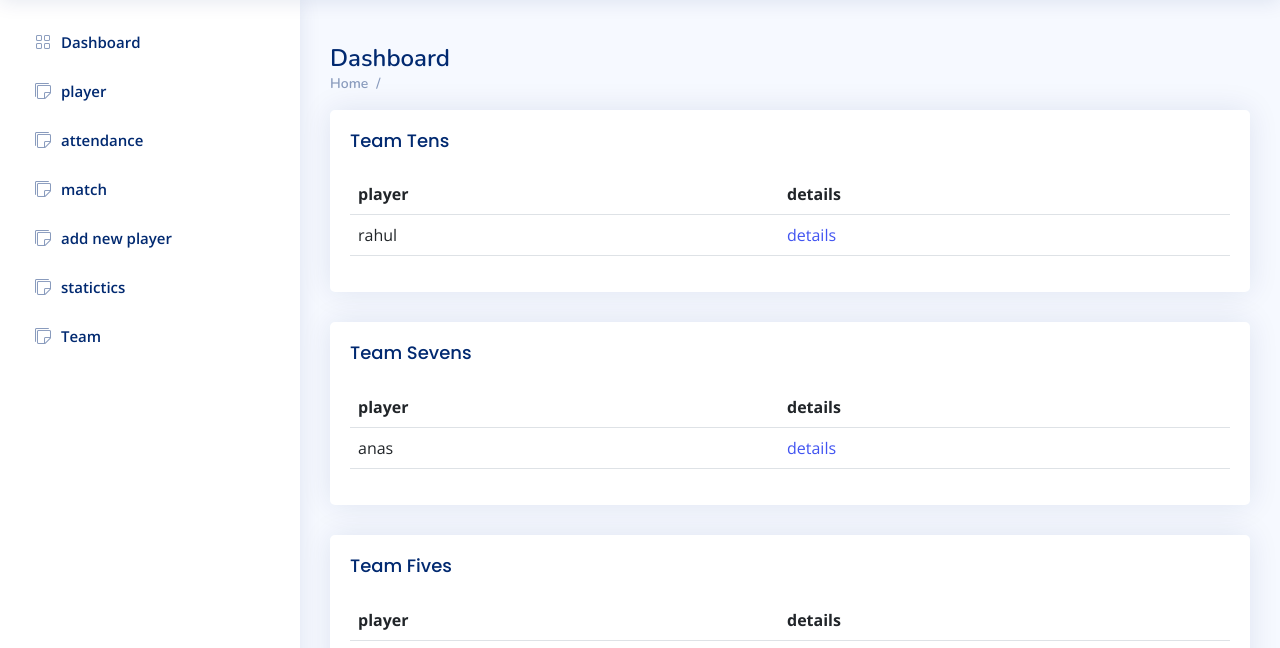
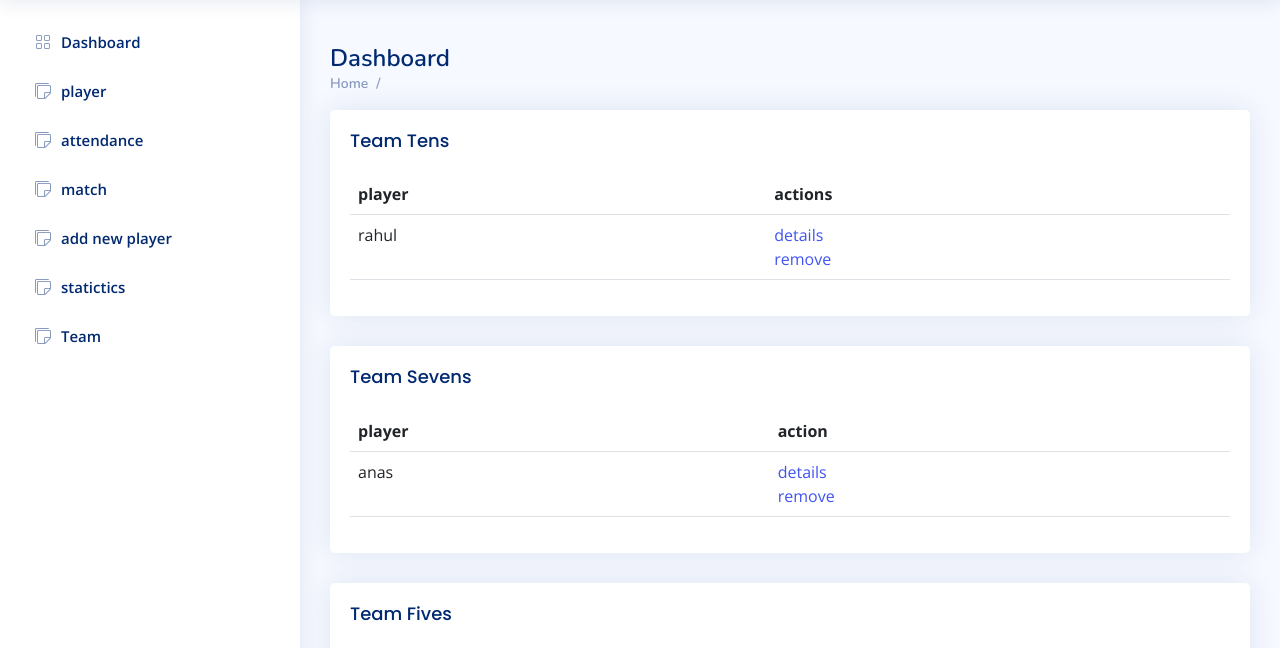
Before and after one commit to sufaidmk18/Football-main, a Django app: page /coach/team/ in a window 1280 px wide. Shown: the part 60-708 px from the top of the page. Run offline with Django 4.2, Linux system fonts and the light colour scheme; data comes from the database, SQL or seed files in the repository; both versions use the stored data as it was after the commit; lists and menus that the app fills with data are empty; some libraries are stand-ins or nearby versions.

Commit message:
add remove from team

```diff
--- a/coach/urls.py
+++ b/coach/urls.py
@@ -26,6 +26,8 @@ urlpatterns = [
     path('static/', views.total_statictics, name="total_statictics"),
     path("team/", views.team_view, name="viewteams"),
     path("team/add/<int:player_id>/<int:team_id>",
-         views.addtoteam, name="addtoteam")
+         views.addtoteam, name="addtoteam"),
+    path("team/remove/<int:player_id>/",
+         views.removefromteam, name="removefromteam")
 
 ]
--- a/coach/views.py
+++ b/coach/views.py
@@ -271,3 +271,8 @@ def addtoteam(request, player_id, team_id):
     else:
         team.objects.create(pname_id=player_id, type_id=team_id)
     return redirect("viewteams")
+
+
+def removefromteam(request, player_id):
+    team.objects.get(pname_id=player_id).delete()
+    return redirect("viewteams")
--- a/templates/coach/team.html
+++ b/templates/coach/team.html
@@ -12,7 +12,8 @@
                       <tr>
 
                         <th scope="col">player</th>
-                        <th scope="col">details</th>
+                        <th scope="col">actions</th>
+
                       </tr>
                     </thead>
                     <tbody>
@@ -20,7 +21,9 @@
                       <tr>
 
                         <td>{{i.pname}}</td>
-                        <td><a href="/coach/stdhome/{{i.id}}"> details</a></td>
+                        <td><a href="/coach/stdhome/{{i.pname.id}}"> details</a>
+                        <br><a href="{% url 'removefromteam' player_id=i.pname.id%}">remove</a>
+                        </td>
 
                       </tr>
                       {% endfor %}
@@ -41,7 +44,7 @@
                       <tr>
 
                         <th scope="col">player</th>
-                        <th scope="col">details</th>
+                        <th scope="col">action</th>
                       </tr>
                     </thead>
                     <tbody>
@@ -49,7 +52,8 @@
                       <tr>
 
                         <td>{{i.pname}}</td>
-                        <td><a href="/coach/stdhome/{{i.id}}"> details</a></td>
+                        <td><a href="/coach/stdhome/{{i.id}}"> details</a>
+                        <br><a href="{% url 'removefromteam' player_id=i.pname.id%}">remove</a></td>
 
                       </tr>
                       {% endfor %}
@@ -78,7 +82,8 @@
                       <tr>
 
                         <td>{{i.pname}}</td>
-                        <td><a href="/coach/stdhome/{{i.id}}"> details</a></td>
+                        <td><a href="/coach/stdhome/{{i.pname.id}}"> details</a>
+                        <br><a href="{% url 'removefromteam' player_id=i.pname.id%}">remove</a></td>
 
                       </tr>
                       {% endfor %}
```
Also changed, not shown: db.sqlite3.
